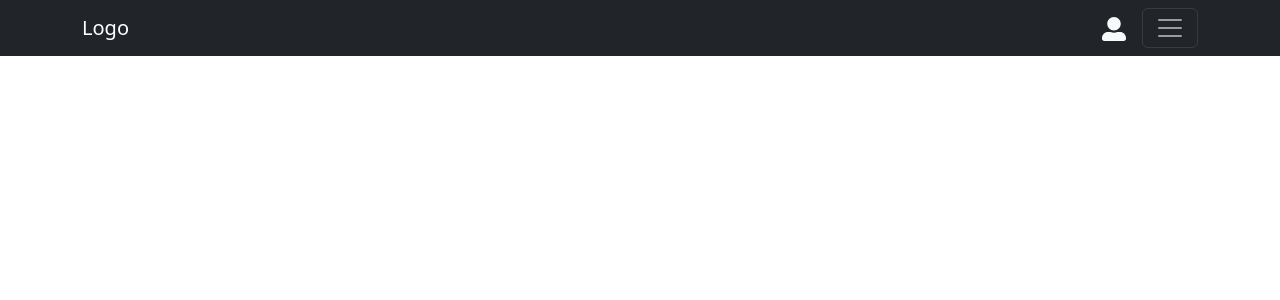
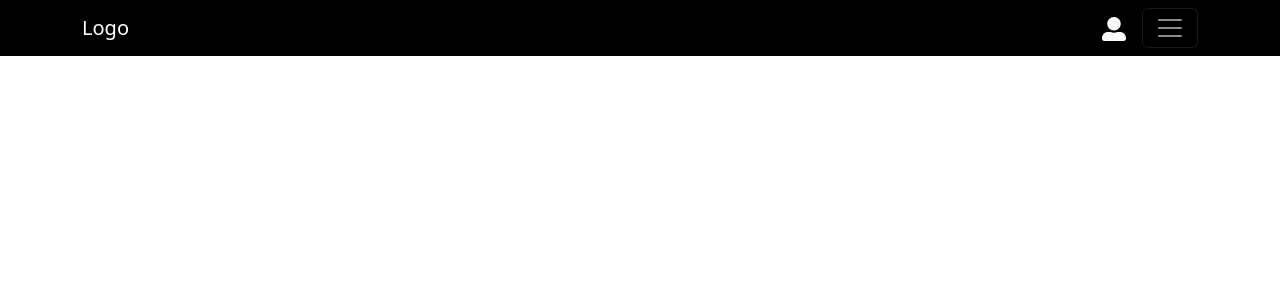
Before and after one commit to Tatu-Armadillo/unionmangas-clone-front, a React (Create React App) app: page / in a window 1280 px wide. Shown: the top 300 px of the page. Built offline with nearby package versions, Linux system fonts and the light colour scheme.

Commit message:
black navbar

```diff
--- a/src/Components/Navbar/index.tsx
+++ b/src/Components/Navbar/index.tsx
@@ -5,7 +5,7 @@ import Menu from "../Menu";
 
 const Navbar = () => {
     return (
-        <nav className="navbar navbar-dark bg-dark fixed-top">
+        <nav id="Nav-black" className="navbar navbar-dark fixed-top">
             <div className="container">
                 <a className="navbar-brand" href="#">Logo</a>
                 <div className="position-relative">
--- a/src/Global.css
+++ b/src/Global.css
@@ -0,0 +1,3 @@
+#Nav-black {
+    background-color: #000;
+}
```
